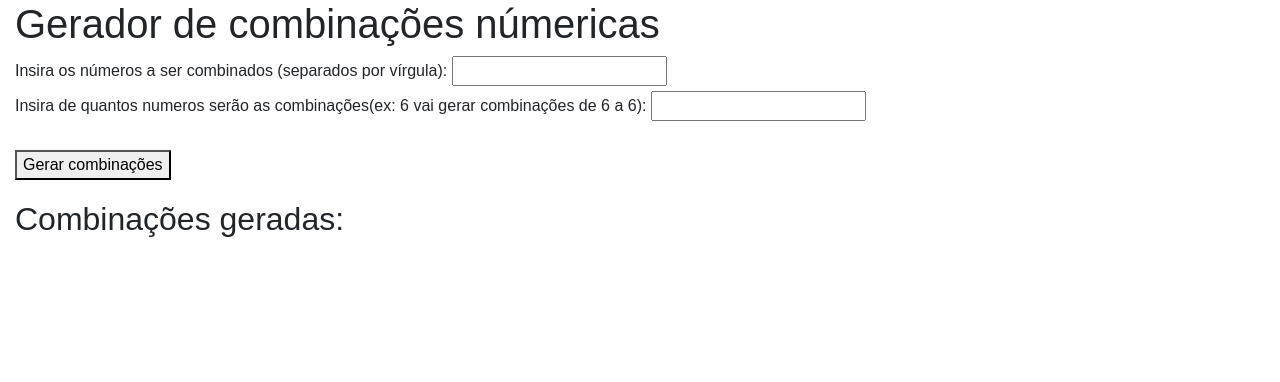
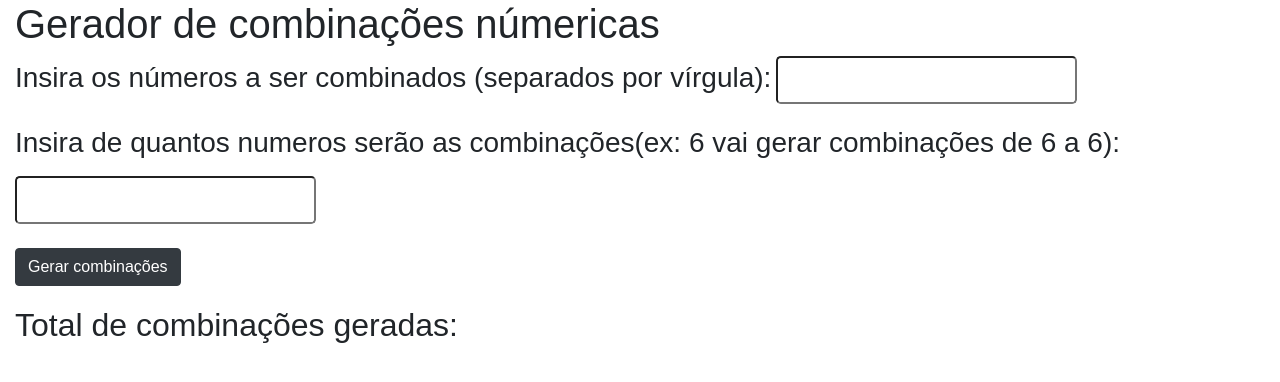
Before and after one commit to JairPPereira/siteloteria, a plain HTML site: page index.html in a window 1280 px wide. Drawn offline with nearby package versions, Linux system fonts and the light colour scheme.

Commit message:
Update index.html

```diff
--- a/index.html
+++ b/index.html
@@ -24,18 +24,18 @@
 <body>
     <div class="container-fluid">
     <h1>Gerador de combinações númericas</h1>
-    <form id="form">
-      <label for="numbers">Insira os números a ser combinados (separados por vírgula):</label>
-      <input type="text" id="numbers" name="numbers">
+    <form id="form" class="form-control-*">
+      <label for="numbers"><h3>Insira os números a ser combinados (separados por vírgula):</h3></label>
+      <input type="text" class="form-control-lg" id="numbers" name="numbers">
       <span id="number-error" class="error"></span>
-      <br>
-      <label for="length">Insira de quantos numeros serão as combinações(ex: 6 vai gerar combinações de 6 a 6):</label>
-      <input type="number" id="length" name="length">
+      <br><p></p>
+      <label for="length"><h3>Insira de quantos numeros serão as combinações(ex: 6 vai gerar combinações de 6 a 6):</h3></label>
+      <input type="number" class="form-control-lg" id="length"  name="length">
       <span id="length-error" class="error"></span>
       <br><br>
-      <button type="button" onclick="generateCombinations()">Gerar combinações</button>
+      <button type="button" class="btn btn-dark" onclick="generateCombinations()">Gerar combinações</button>
     </form>
-    <h2>Combinações geradas:</h2>
+    <h2>Total de combinações geradas:</h2>
     <ul id="combinations"></ul>
     <p id="count"></p>
 </div>
```
